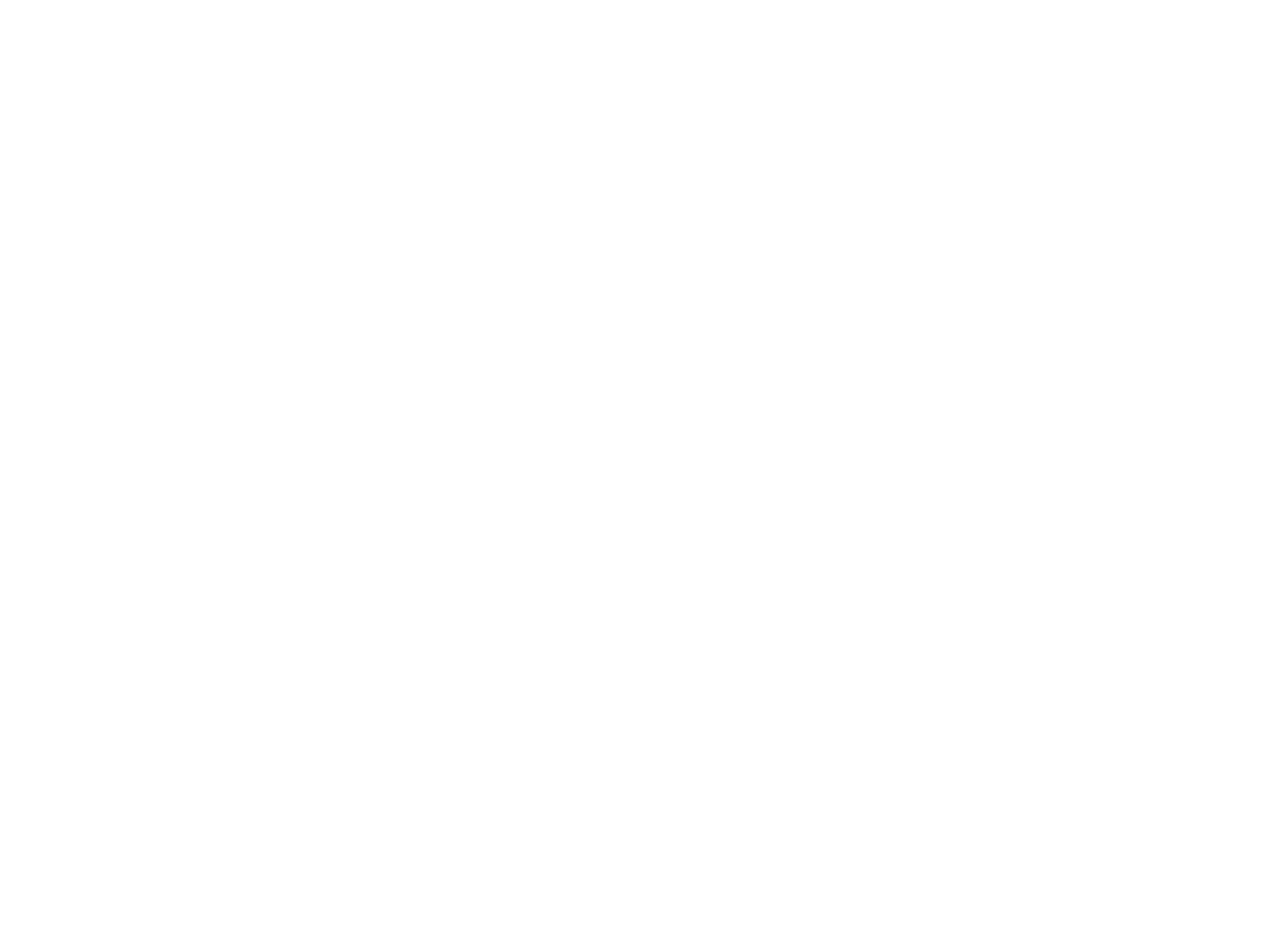
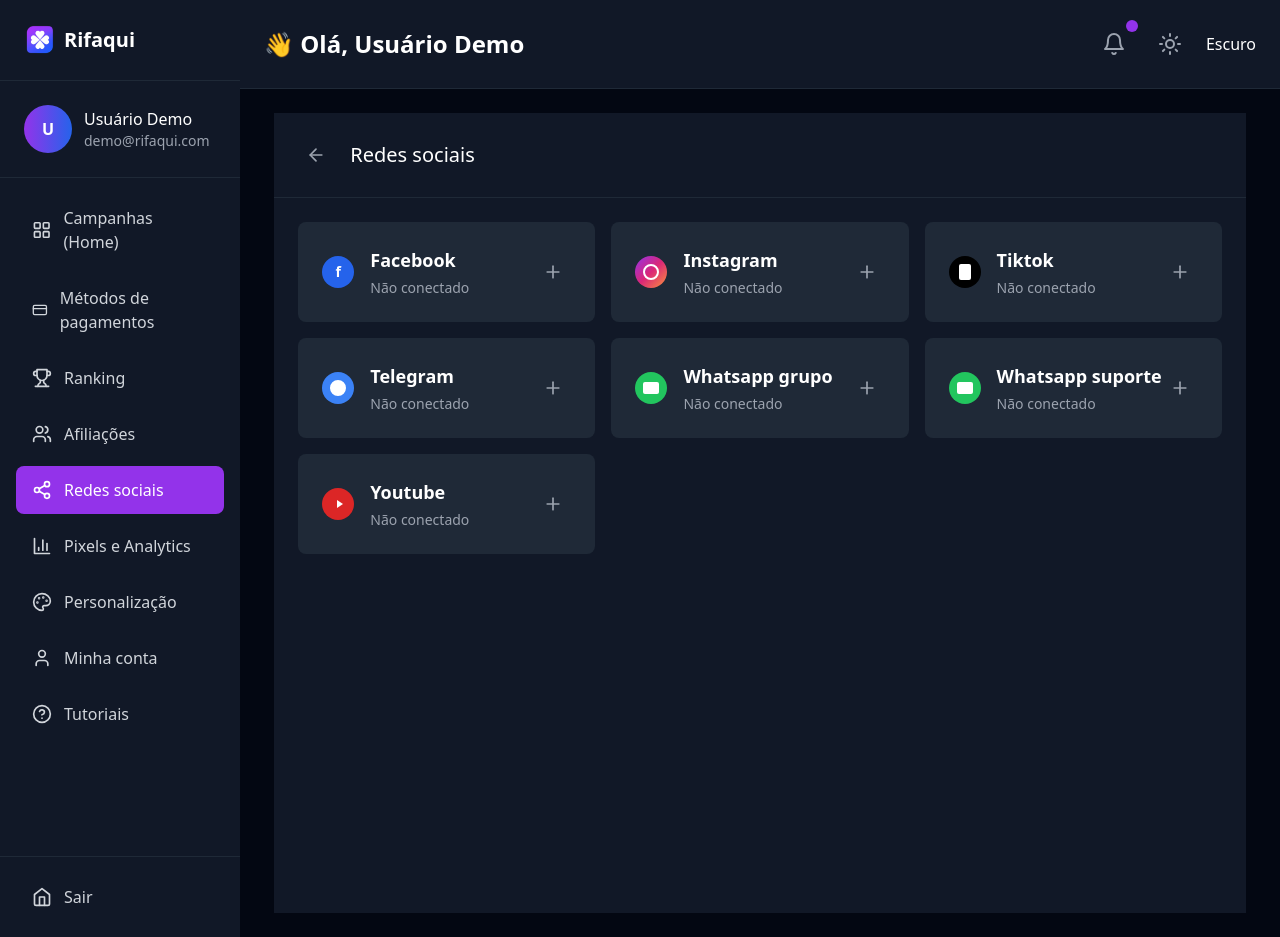
Before and after one commit to gilson954/sistema-rifa, a React (Vite) app: page /dashboard/social-media in a window 1280 px wide. Before the commit this address had no page. Before the commit the page ends 800 px from the top, so only its background shows below. Built offline with nearby package versions, Linux system fonts and the light colour scheme.

Commit message:
Página de Redes Sociais

```diff
--- a/src/App.tsx
+++ b/src/App.tsx
@@ -10,6 +10,7 @@ import AffiliationsPage from './pages/AffiliationsPage';
 import PixelsAnalyticsPage from './pages/PixelsAnalyticsPage';
 import CustomizationPage from './pages/CustomizationPage';
 import AccountPage from './pages/AccountPage';
+import SocialMediaPage from './pages/SocialMediaPage';
 
 function App() {
   return (
@@ -26,6 +27,7 @@ function App() {
           <Route path="integrations" element={<PaymentIntegrationsPage />} />
           <Route path="ranking" element={<RankingPage />} />
           <Route path="affiliations" element={<AffiliationsPage />} />
+          <Route path="social-media" element={<SocialMediaPage />} />
           <Route path="analytics" element={<PixelsAnalyticsPage />} />
           <Route path="customize" element={<CustomizationPage />} />
           <Route path="account" element={<AccountPage />} />
--- /dev/null
+++ b/src/pages/SocialMediaPage.tsx
@@ -0,0 +1,229 @@
+import React, { useState } from 'react';
+import { ArrowLeft, Plus, X, ArrowRight } from 'lucide-react';
+import { useNavigate } from 'react-router-dom';
+
+interface SocialNetwork {
+  id: string;
+  name: string;
+  icon: string;
+  connected: boolean;
+  url?: string;
+}
+
+const SocialMediaPage = () => {
+  const navigate = useNavigate();
+  const [showModal, setShowModal] = useState(false);
+  const [selectedNetwork, setSelectedNetwork] = useState<SocialNetwork | null>(null);
+  const [linkInput, setLinkInput] = useState('');
+
+  const [socialNetworks, setSocialNetworks] = useState<SocialNetwork[]>([
+    {
+      id: 'facebook',
+      name: 'Facebook',
+      icon: '📘',
+      connected: false
+    },
+    {
+      id: 'instagram',
+      name: 'Instagram',
+      icon: '📷',
+      connected: false
+    },
+    {
+      id: 'tiktok',
+      name: 'Tiktok',
+      icon: '🎵',
+      connected: false
+    },
+    {
+      id: 'telegram',
+      name: 'Telegram',
+      icon: '✈️',
+      connected: false
+    },
+    {
+      id: 'whatsapp-group',
+      name: 'Whatsapp grupo',
+      icon: '💬',
+      connected: false
+    },
+    {
+      id: 'whatsapp-support',
+      name: 'Whatsapp suporte',
+      icon: '💬',
+      connected: false
+    },
+    {
+      id: 'youtube',
+      name: 'Youtube',
+      icon: '📺',
+      connected: false
+    }
+  ]);
+
+  const handleGoBack = () => {
+    navigate('/dashboard');
+  };
+
+  const handleAddSocialNetwork = (network: SocialNetwork) => {
+    setSelectedNetwork(network);
+    setLinkInput('');
+    setShowModal(true);
+  };
+
+  const handleSaveLink = () => {
+    if (selectedNetwork && linkInput.trim()) {
+      setSocialNetworks(prev =>
+        prev.map(network =>
+          network.id === selectedNetwork.id
+            ? { ...network, connected: true, url: linkInput.trim() }
+            : network
+        )
+      );
+      setShowModal(false);
+      setSelectedNetwork(null);
+      setLinkInput('');
+    }
+  };
+
+  const handleCloseModal = () => {
+    setShowModal(false);
+    setSelectedNetwork(null);
+    setLinkInput('');
+  };
+
+  const getNetworkIcon = (networkId: string) => {
+    const icons: { [key: string]: React.ReactNode } = {
+      facebook: (
+        <div className="w-8 h-8 bg-blue-600 rounded-full flex items-center justify-center">
+          <span className="text-white text-sm font-bold">f</span>
+        </div>
+      ),
+      instagram: (
+        <div className="w-8 h-8 bg-gradient-to-br from-purple-600 via-pink-600 to-orange-400 rounded-full flex items-center justify-center">
+          <div className="w-4 h-4 border-2 border-white rounded-full"></div>
+        </div>
+      ),
+      tiktok: (
+        <div className="w-8 h-8 bg-black rounded-full flex items-center justify-center">
+          <div className="w-3 h-4 bg-white rounded-sm"></div>
+        </div>
+      ),
+      telegram: (
+        <div className="w-8 h-8 bg-blue-500 rounded-full flex items-center justify-center">
+          <div className="w-4 h-4 bg-white rounded-full transform rotate-45"></div>
+        </div>
+      ),
+      'whatsapp-group': (
+        <div className="w-8 h-8 bg-green-500 rounded-full flex items-center justify-center">
+          <div className="w-4 h-3 bg-white rounded-sm"></div>
+        </div>
+      ),
+      'whatsapp-support': (
+        <div className="w-8 h-8 bg-green-500 rounded-full flex items-center justify-center">
+          <div className="w-4 h-3 bg-white rounded-sm"></div>
+        </div>
+      ),
+      youtube: (
+        <div className="w-8 h-8 bg-red-600 rounded-full flex items-center justify-center">
+          <div className="w-0 h-0 border-l-[6px] border-l-white border-t-[4px] border-t-transparent border-b-[4px] border-b-transparent ml-1"></div>
+        </div>
+      )
+    };
+    return icons[networkId] || <div className="w-8 h-8 bg-gray-500 rounded-full"></div>;
+  };
+
+  return (
+    <div className="bg-gray-900 text-white -mx-4 -mt-6 min-h-screen">
+      {/* Header */}
+      <div className="flex items-center space-x-4 p-6 border-b border-gray-800">
+        <button
+          onClick={handleGoBack}
+          className="p-2 hover:bg-gray-800 rounded-lg transition-colors duration-200"
+        >
+          <ArrowLeft className="h-5 w-5 text-gray-400" />
+        </button>
+        <h1 className="text-xl font-medium text-white">
+          Redes sociais
+        </h1>
+      </div>
+
+      {/* Social Networks Grid */}
+      <div className="p-6">
+        <div className="grid grid-cols-1 md:grid-cols-2 lg:grid-cols-3 gap-4">
+          {socialNetworks.map((network) => (
+            <div
+              key={network.id}
+              className="bg-gray-800 rounded-lg p-6 flex items-center justify-between hover:bg-gray-750 transition-colors duration-200"
+            >
+              <div className="flex items-center space-x-4">
+                {getNetworkIcon(network.id)}
+                <div>
+                  <h3 className="text-lg font-semibold text-white mb-1">
+                    {network.name}
+                  </h3>
+                  <p className="text-sm text-gray-400">
+                    {network.connected ? 'Conectado' : 'Não conectado'}
+                  </p>
+                </div>
+              </div>
+              <button
+                onClick={() => handleAddSocialNetwork(network)}
+                className="p-2 hover:bg-gray-700 rounded-lg transition-colors duration-200"
+              >
+                <Plus className="h-5 w-5 text-gray-400" />
+              </button>
+            </div>
+          ))}
+        </div>
+      </div>
+
+      {/* Modal */}
+      {showModal && selectedNetwork && (
+        <div className="fixed inset-0 bg-black bg-opacity-50 flex items-center justify-center z-50 p-4">
+          <div className="bg-gray-800 rounded-lg p-6 w-full max-w-md">
+            <div className="flex items-center justify-between mb-4">
+              <h2 className="text-lg font-semibold text-white">
+                Adicionar {selectedNetwork.name}
+              </h2>
+              <button
+                onClick={handleCloseModal}
+                className="p-1 hover:bg-gray-700 rounded transition-colors duration-200"
+              >
+                <X className="h-5 w-5 text-gray-400" />
+              </button>
+            </div>
+
+            <p className="text-sm text-gray-400 mb-6">
+              Adicione o link da sua rede social
+            </p>
+
+            <div className="mb-6">
+              <label className="block text-sm font-medium text-gray-300 mb-2">
+                Cole o link aqui
+              </label>
+              <input
+                type="url"
+                value={linkInput}
+                onChange={(e) => setLinkInput(e.target.value)}
+                placeholder="Cole o link aqui"
+                className="w-full bg-gray-700 border border-purple-500 rounded-lg px-4 py-3 text-white placeholder-gray-400 focus:outline-none focus:ring-2 focus:ring-purple-500 focus:border-transparent transition-colors duration-200"
+              />
+            </div>
+
+            <button
+              onClick={handleSaveLink}
+              disabled={!linkInput.trim()}
+              className="w-full bg-purple-600 hover:bg-purple-700 disabled:bg-gray-600 disabled:cursor-not-allowed text-white py-3 rounded-lg font-medium transition-colors duration-200 flex items-center justify-center space-x-2"
+            >
+              <span>Adicionar</span>
+              <ArrowRight className="h-4 w-4" />
+            </button>
+          </div>
+        </div>
+      )}
+    </div>
+  );
+};
+
+export default SocialMediaPage;
```
